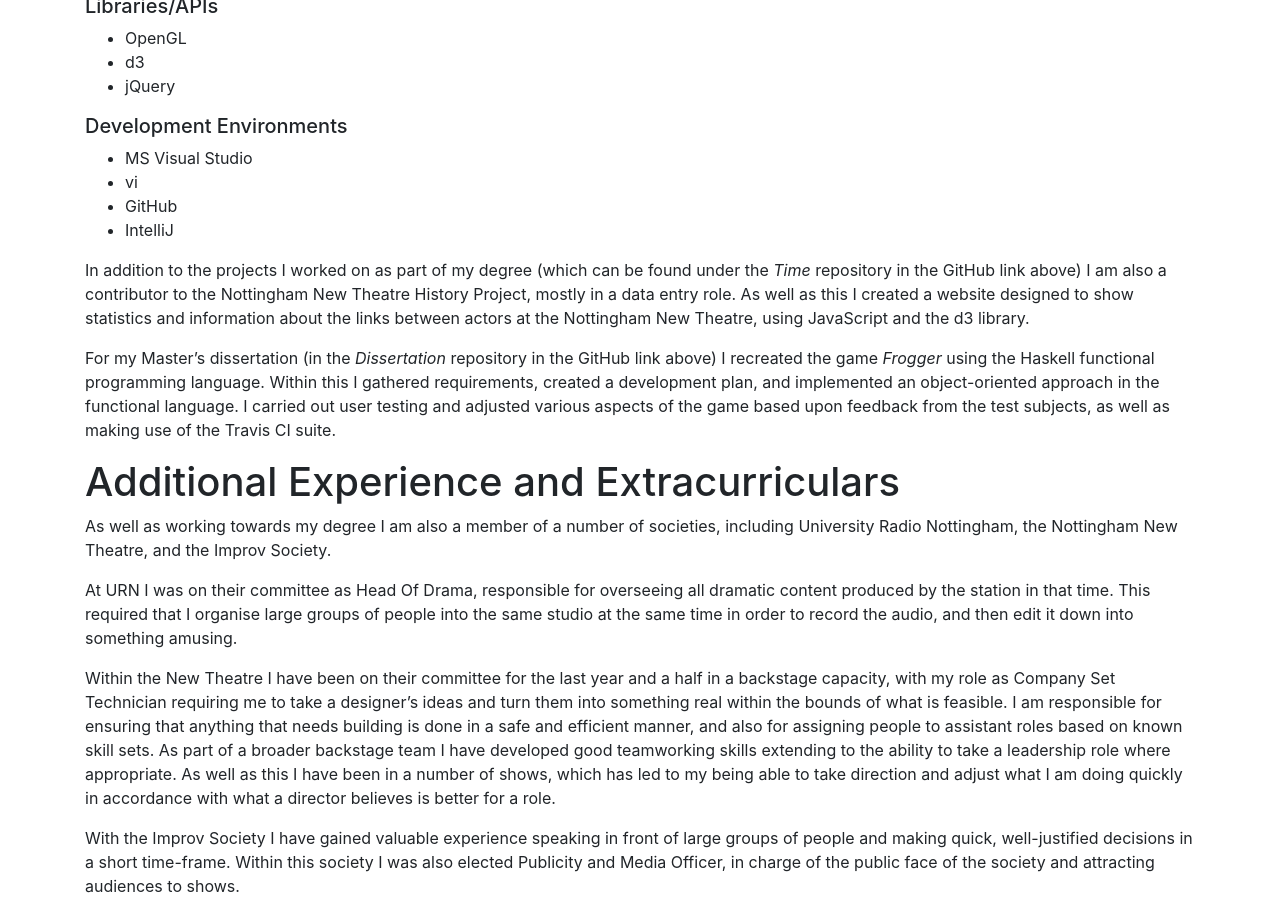
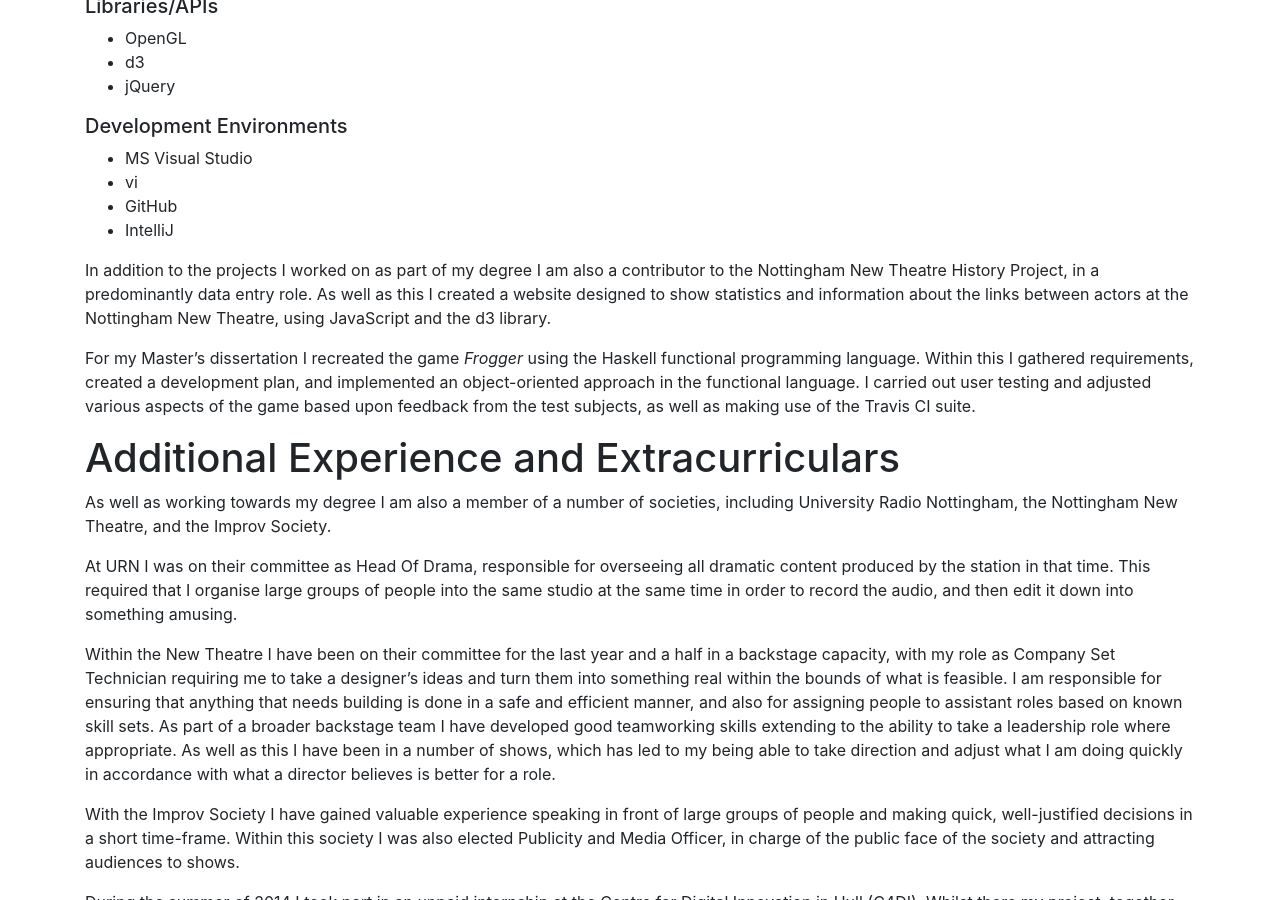
Before and after one commit to GingertronMk1/gingertronmk1.github.io, a Jekyll site: the page built from cvs/dev.md, in a window 1280 px wide and 900 px high, scrolled down 1269 px. Built offline with Jekyll 4.4.1, drawn with Linux system fonts in a browser that asks for light colours; some of the changed text lies outside the part shown.

Commit message:
Fixed wording

```diff
--- a/cvs/dev.md
+++ b/cvs/dev.md
@@ -45,10 +45,10 @@ Responsibilities including:
 - GitHub
 - IntelliJ
 
-In addition to the projects I worked on as part of my degree (which can be found under the *Time* repository in the GitHub link above) I am also a contributor to the Nottingham New Theatre History Project, mostly in a data entry role.
+In addition to the projects I worked on as part of my degree I am also a contributor to the Nottingham New Theatre History Project, in a predominantly data entry role.
 As well as this I created a website designed to show statistics and information about the links between actors at the Nottingham New Theatre, using JavaScript and the d3 library.
 
-For my Master's dissertation (in the *Dissertation* repository in the GitHub link above) I recreated the game *Frogger* using the Haskell functional programming language.
+For my Master's dissertation I recreated the game *Frogger* using the Haskell functional programming language.
 Within this I gathered requirements, created a development plan, and implemented an object-oriented approach in the functional language.
 I carried out user testing and adjusted various aspects of the game based upon feedback from the test subjects, as well as making use of the Travis CI suite.
 
@@ -67,7 +67,7 @@ As well as this I have been in a number of shows, which has led to my being able
 With the Improv Society I have gained valuable experience speaking in front of large groups of people and making quick, well-justified decisions in a short time-frame.
 Within this society I was also elected Publicity and Media Officer, in charge of the public face of the society and attracting audiences to shows.
 
-During the summer of 2014 I volunteered at the Centre for Digital Innovation in Hull (C4DI).
+During the summer of 2014 I took part in an unpaid internship at the Centre for Digital Innovation in Hull (C4DI).
 Whilst there my project, together with a colleague, was to research the concept of smart cities in other countries and how their technologies could work in Hull, City of Culture 2017.
 This culminated in producing and presenting a slide show presentation for the bosses of the C4DI, the information from which was going to be presented to the local council.
 Whilst there I also developed a website for one of the founders of the C4DI, which traced people's fast food litter and marked on a map where it was alongside a picture and a comment.
```
